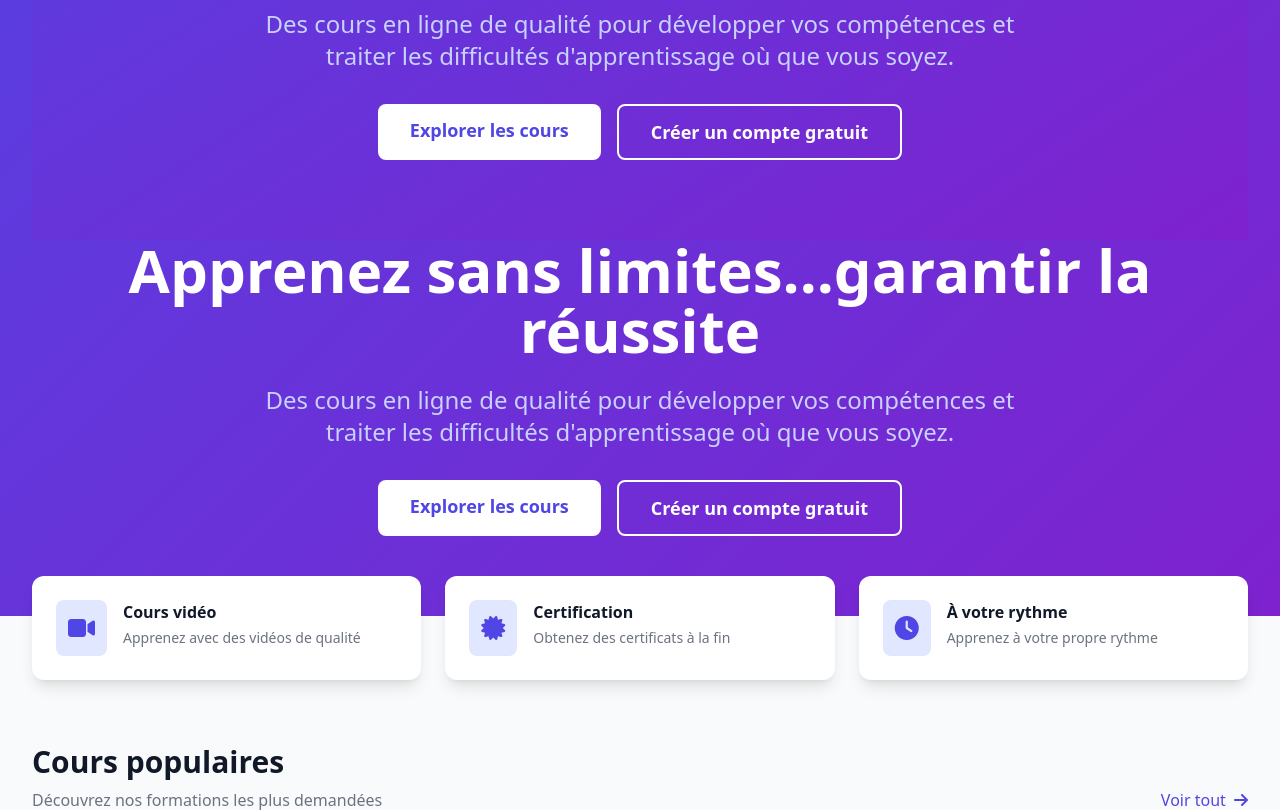
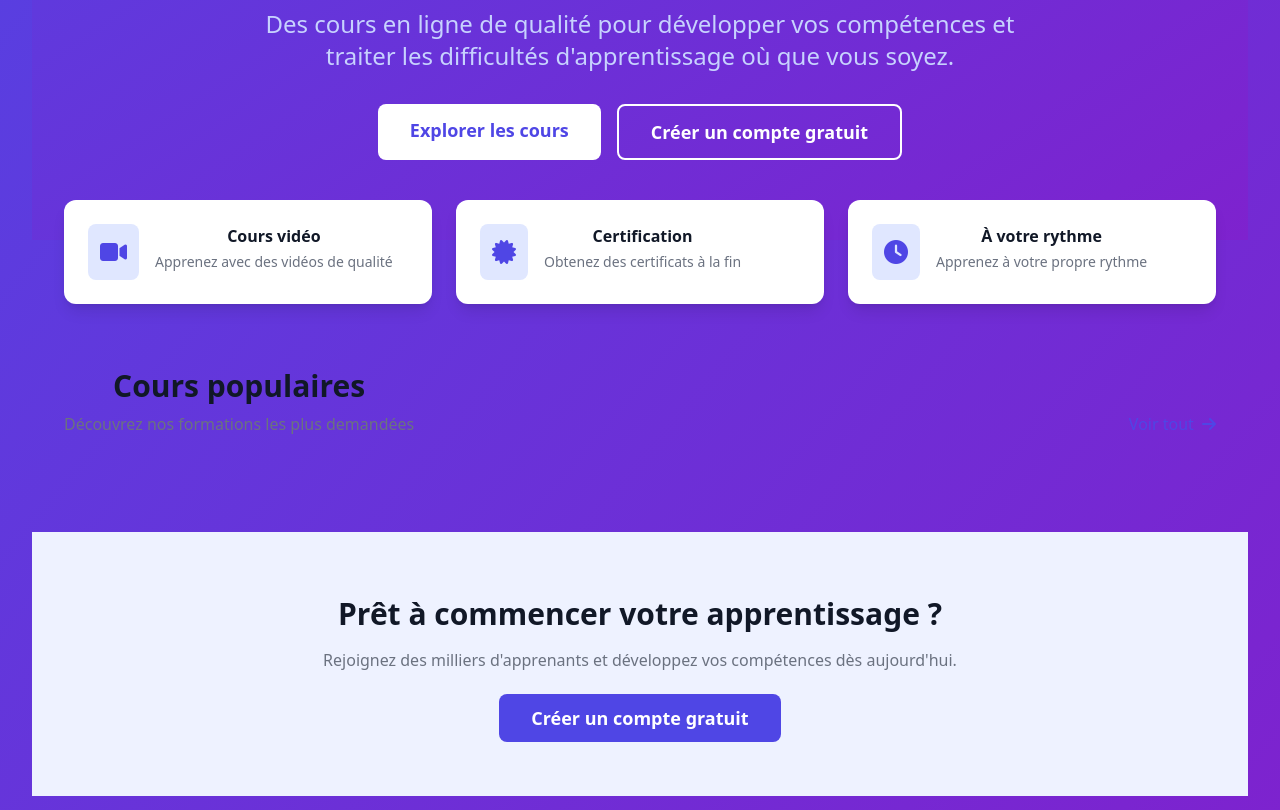
Before and after one commit to mansourjemli/Smart-sAcademy, a Flask app: page / in a window 1280 px wide. Shown: the part 720-1530 px from the top of the page. Run offline with Flask 3, Linux system fonts and the light colour scheme; data that the repository does not hold is empty; some libraries are stand-ins or nearby versions.

Commit message:
Update index.html

```diff
--- a/templates/index.html
+++ b/templates/index.html
@@ -10,15 +10,6 @@
             <!-- Ajout de l'image ici -->
             <img src="/public/images/success1.png" class="mx-auto mb-6 max-w-full h-auto rounded-lg shadow-lg" alt="Smart-sAcademy">
 
-            <h1 class="text-4xl md:text-6xl font-bold mb-6">Apprenez sans limites...garantir la réussite</h1>
-            <p class="text-xl md:text-2xl text-indigo-200 mb-8 max-w-3xl mx-auto">Des cours en ligne de qualité pour développer vos compétences et traiter les difficultés d'apprentissage où que vous soyez.</p>
-            <div class="flex flex-col sm:flex-row gap-4 justify-center">
-                <a href="{{ url_for('courses') }}" class="bg-white text-indigo-600 px-8 py-3 rounded-lg font-semibold text-lg hover:bg-indigo-50">Explorer les cours</a>
-                <a href="{{ url_for('register') }}" class="border-2 border-white text-white px-8 py-3 rounded-lg font-semibold text-lg hover:bg-white hover:text-indigo-600">Créer un compte gratuit</a>
-            </div>
-        </div>
-    </div>
-</div>
             <h1 class="text-4xl md:text-6xl font-bold mb-6">Apprenez sans limites...garantir la réussite</h1>
             <p class="text-xl md:text-2xl text-indigo-200 mb-8 max-w-3xl mx-auto">Des cours en ligne de qualité pour développer vos compétences et traiter les difficultés d'apprentissage où que vous soyez.</p>
             <div class="flex flex-col sm:flex-row gap-4 justify-center">
```
